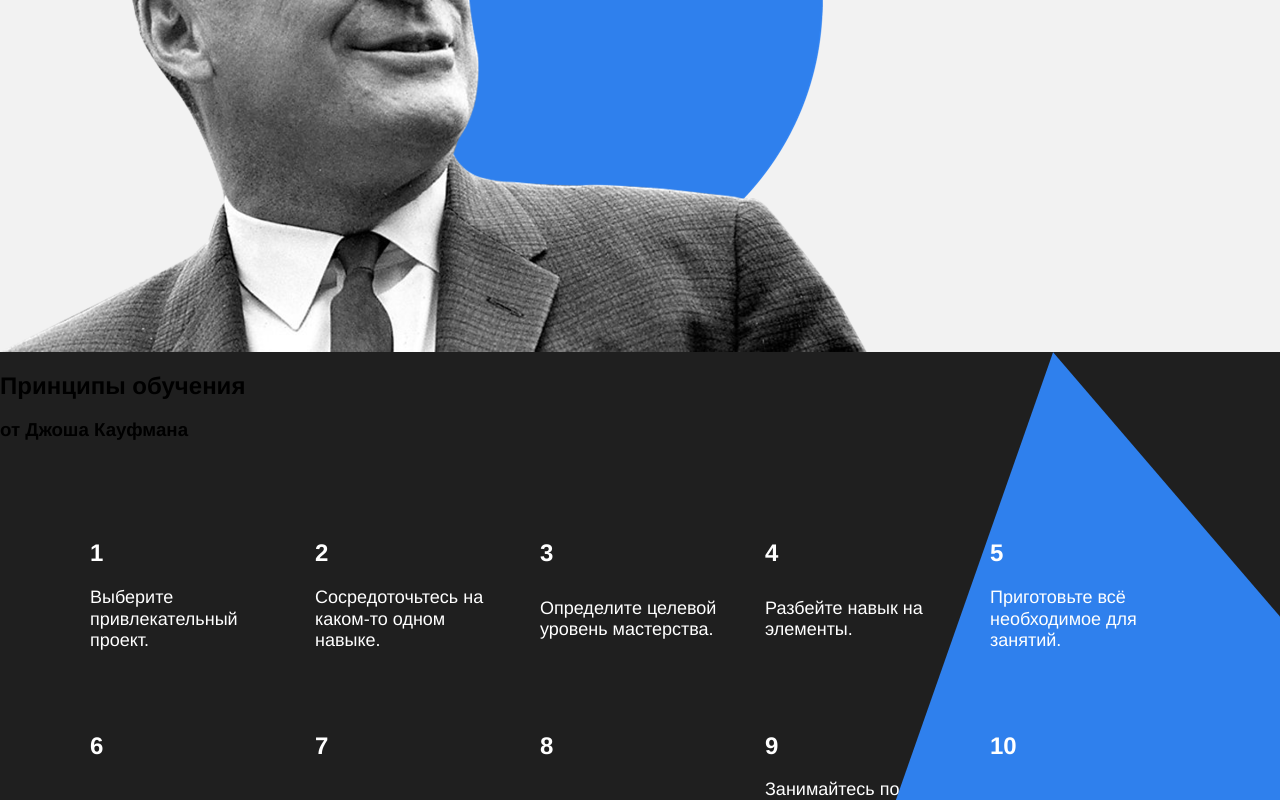
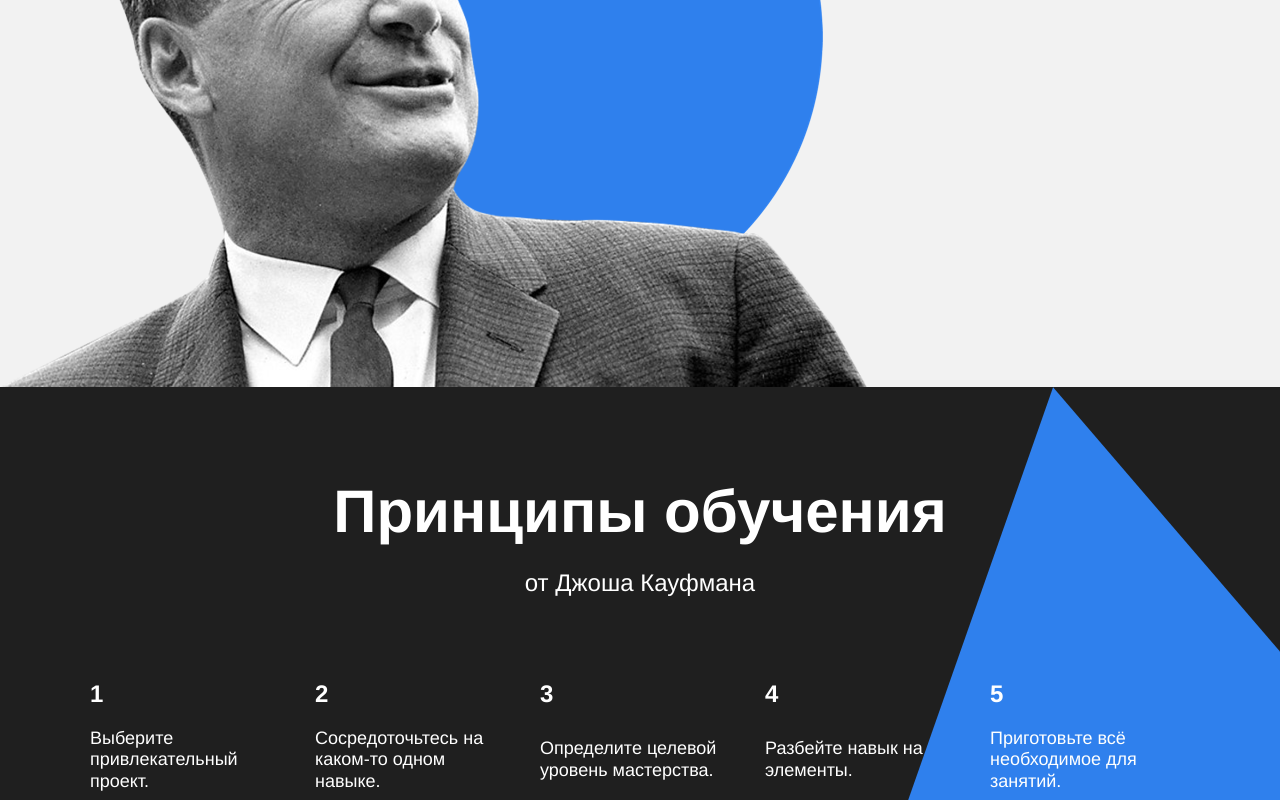
Before and after one commit to AlexDikov/how-to-learn, a plain HTML site: page index.html in a window 1280 px wide. Shown: the part 2510-3310 px from the top of the page. Drawn offline with Linux system fonts and the light colour scheme.

Commit message:
zabytiy css

```diff
--- a/styles/style.css
+++ b/styles/style.css
@@ -144,7 +144,7 @@
   color: #000;
 }
 
-.section__title {
+.section-title {
   margin: 100px auto 0px;
   padding: 0px;
   max-width: 60%;
@@ -155,7 +155,7 @@
   color: #000;
 }
 
-.section__subtitle {
+.section-subtitle {
   margin: 20px auto 0px;
   padding: 0px;
   max-width: 60%;
@@ -270,7 +270,7 @@ z-index: 0;
   overflow: hidden;
 }
 
-.section__title_theme_dark {
+.section-title_theme_dark {
   max-width: 60%;
   margin-top: 90px;
   text-align: center;
@@ -279,7 +279,7 @@ z-index: 0;
   font-weight: bold;
   color: #fff;
 }
-.section__subtitle_theme_dark {
+.section-subtitle_theme_dark {
 color: #fff;
 }
 
```
